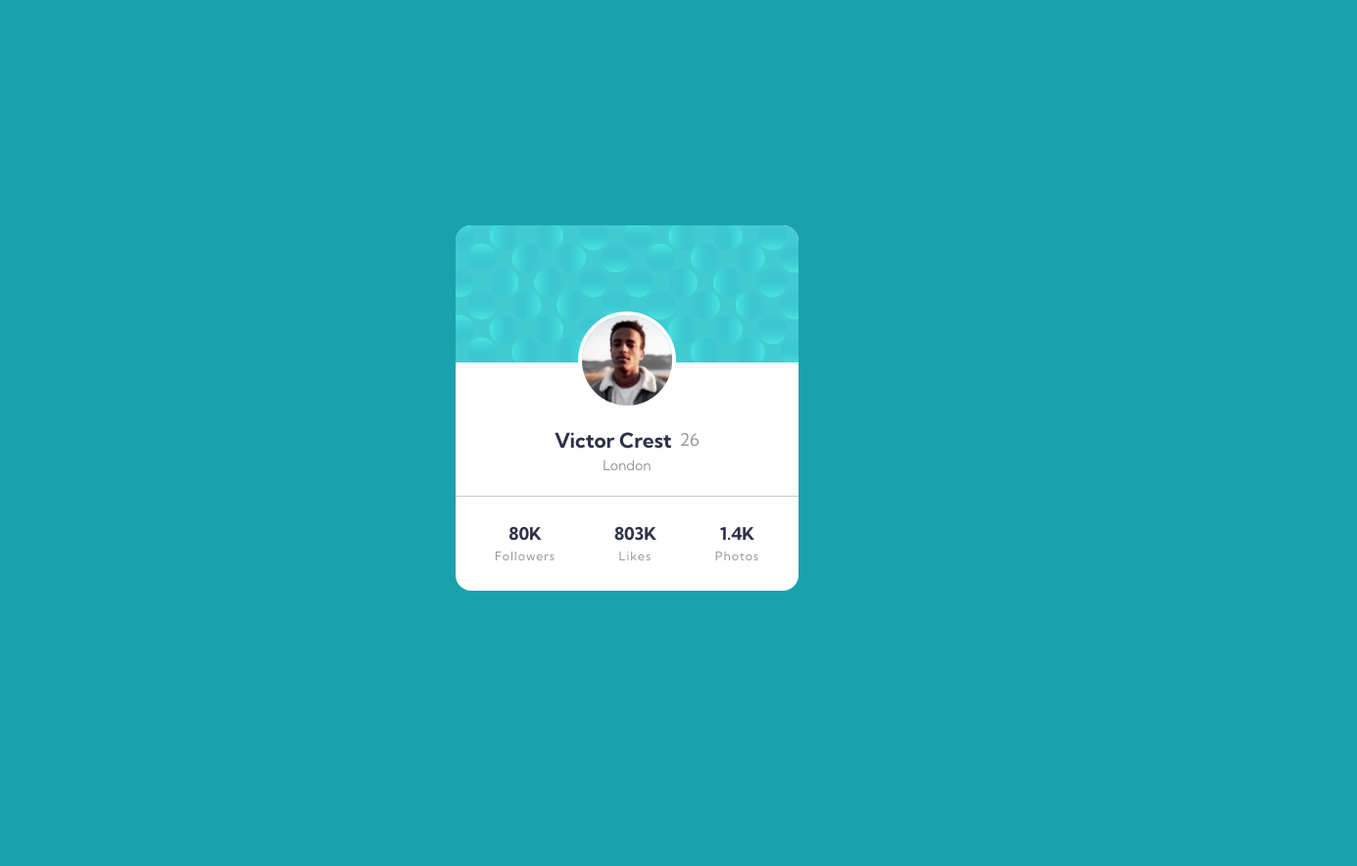
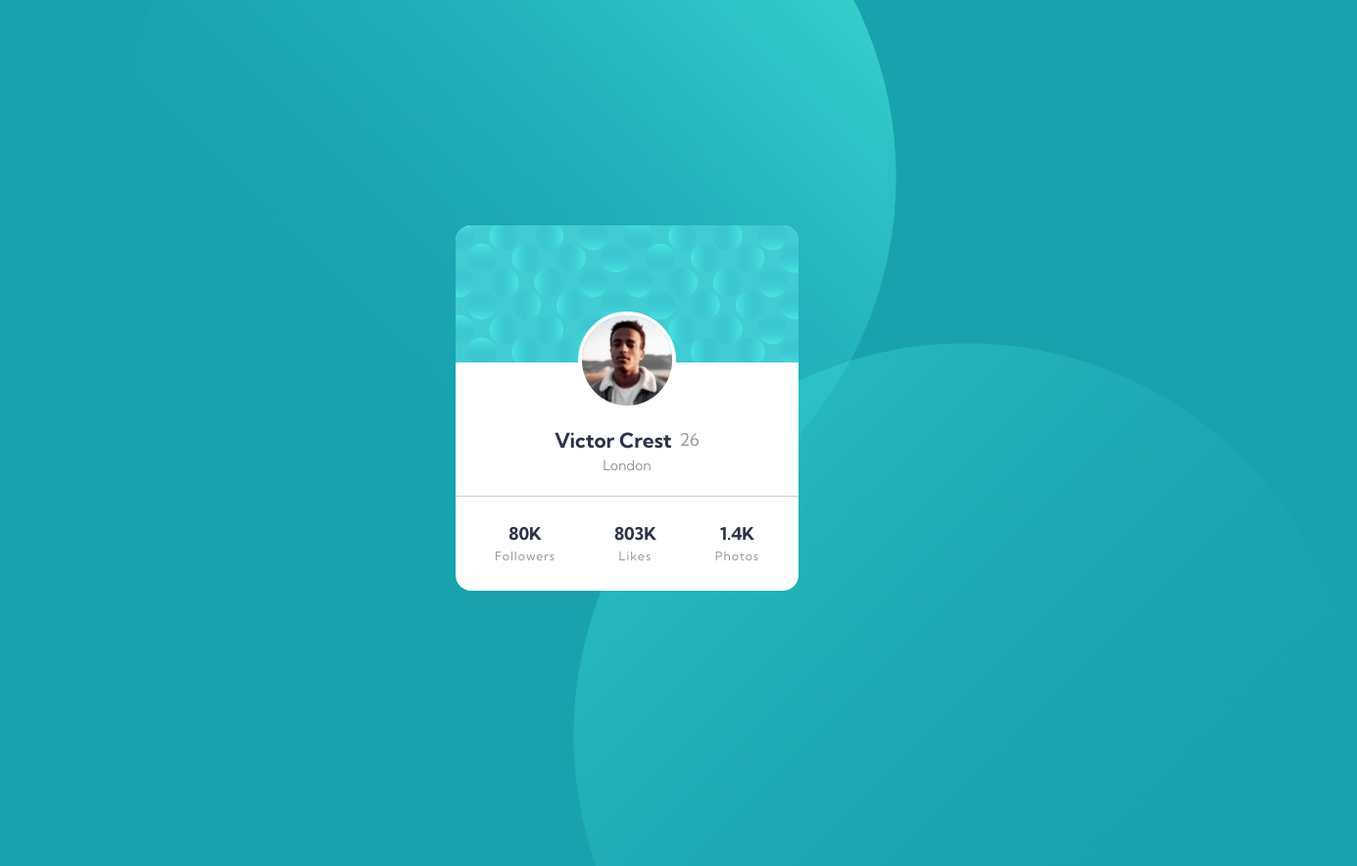
Before and after one commit to ErrorCode710/profile-card-component-main, a plain HTML site: page index.html in a window 1280 px wide. Shown: the whole page at 98% size, 1385 px wide, since content can reach past the window. Before the commit the page ends 832 px from the top, so only its background shows below. Drawn offline with Linux system fonts and the light colour scheme.

Commit message:
second commit

```diff
--- a/index.html
+++ b/index.html
@@ -33,6 +33,10 @@
   </head>
   <body>
     <main>
+      <div class="container">
+        <div class="top-bg"></div>
+        <div class="bottom-bg"></div>
+      </div>
       <article class="card">
         <picture class="card__img">
           <img src="/images/bg-pattern-card.svg" alt="buble pattern" />
--- a/style.css
+++ b/style.css
@@ -96,6 +96,8 @@ body {
   background-color: var(--clr-neutral-100);
   border-radius: 1rem;
   overflow: hidden;
+  z-index: 99;
+  position: relative;
 }
 .card__profile-pic {
   display: flex;
@@ -170,3 +172,29 @@ hr {
   background-color: var(--clr-neutral-200);
   opacity: 0.5;
 }
+
+/* Background */
+
+.top-bg {
+  position: absolute;
+  background-image: url("images/bg-pattern-top.svg");
+  background-size: contain;
+  background-repeat: no-repeat;
+  height: 100vh;
+  width: 100vh;
+  top: -450px;
+  left: -350px;
+}
+.bottom-bg {
+  position: absolute;
+  background-image: url("/images/bg-pattern-bottom.svg");
+  background-size: contain;
+  background-repeat: no-repeat;
+  height: 100vh;
+  width: 100vh;
+  top: 120px;
+  left: 120px;
+}
+.container {
+  position: relative;
+}
```
